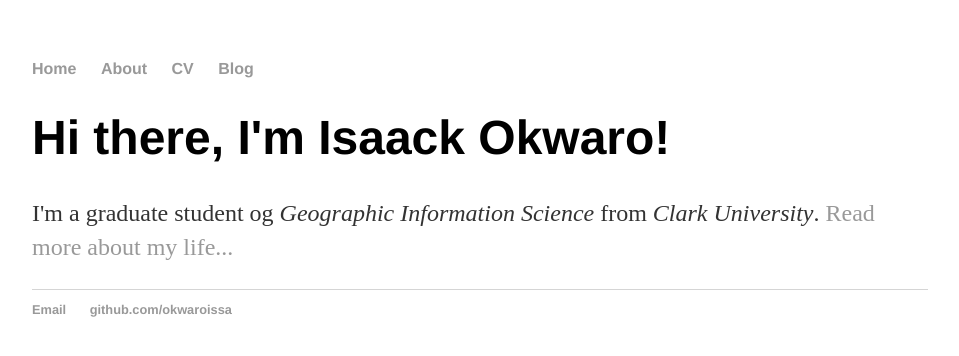
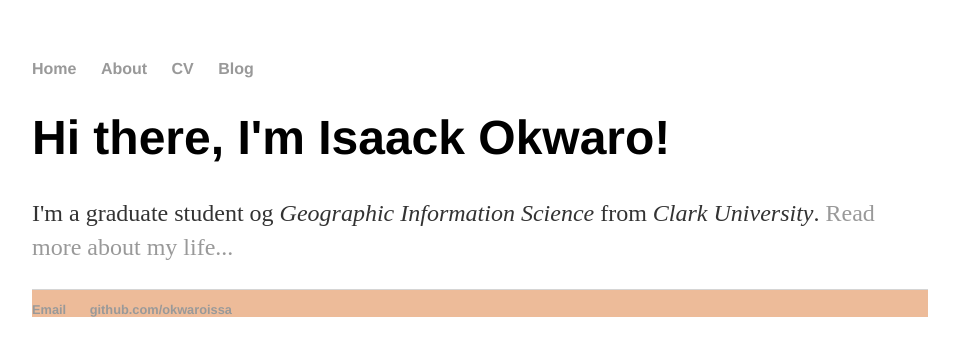
Before and after one commit to okwaroissa/okwaroissa.github.io, a Jekyll site: the page built from index.html, in a window 1280 px wide. Shown: the top 356 px of the page, without its empty margins (160-1119 px from the left). Built offline with Jekyll 4.4.1, drawn with Linux system fonts in a browser that asks for light colours.

Commit message:
Update main.css

```diff
--- a/css/main.css
+++ b/css/main.css
@@ -31,7 +31,7 @@ p {
 footer {
     border-top: 1px solid #d5d5d5;
     font-size: .8em;
-    color: #EDBB99;
+    background-color: #EDBB99;
 }
 
 ul.posts {
```
